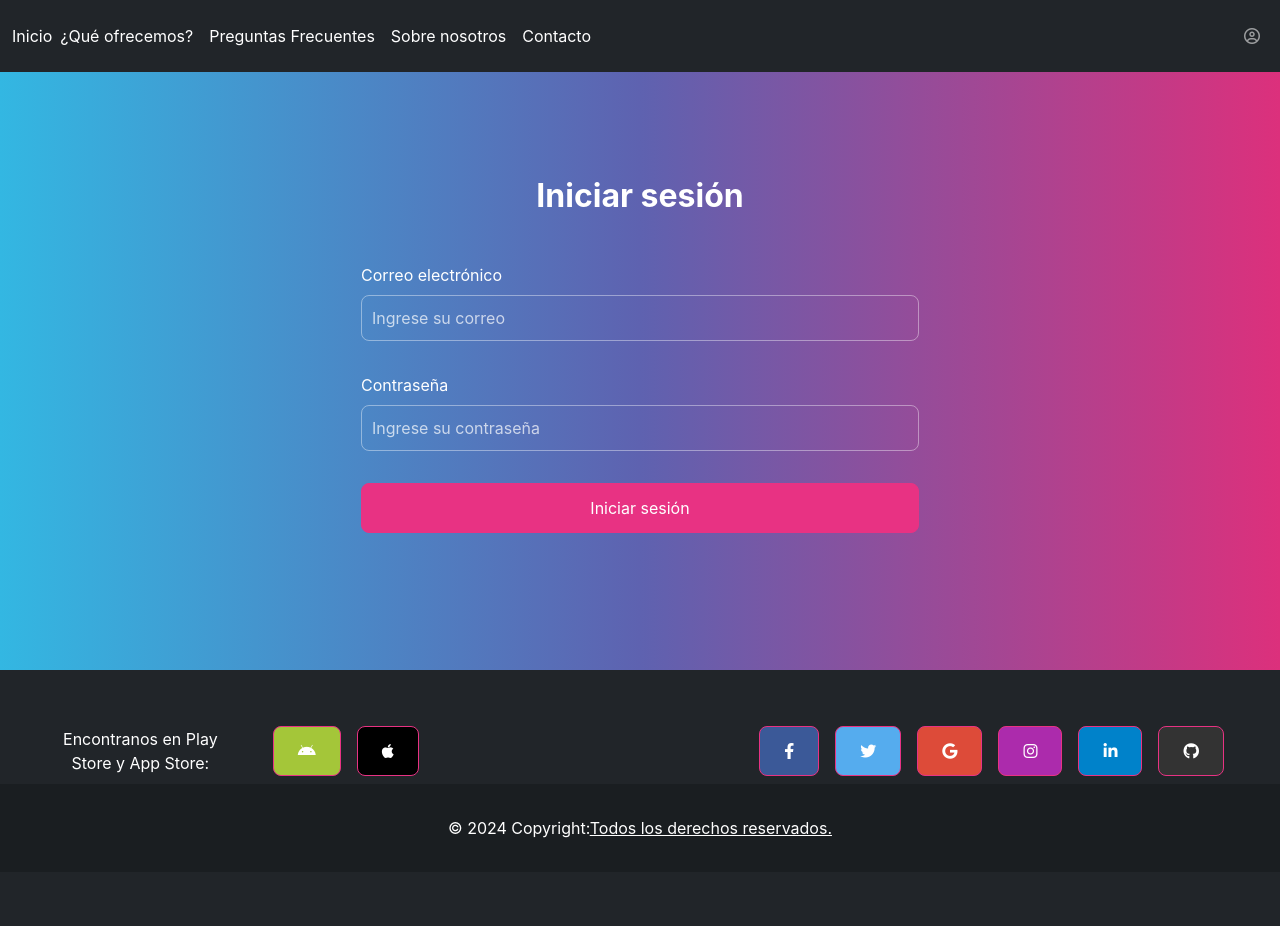
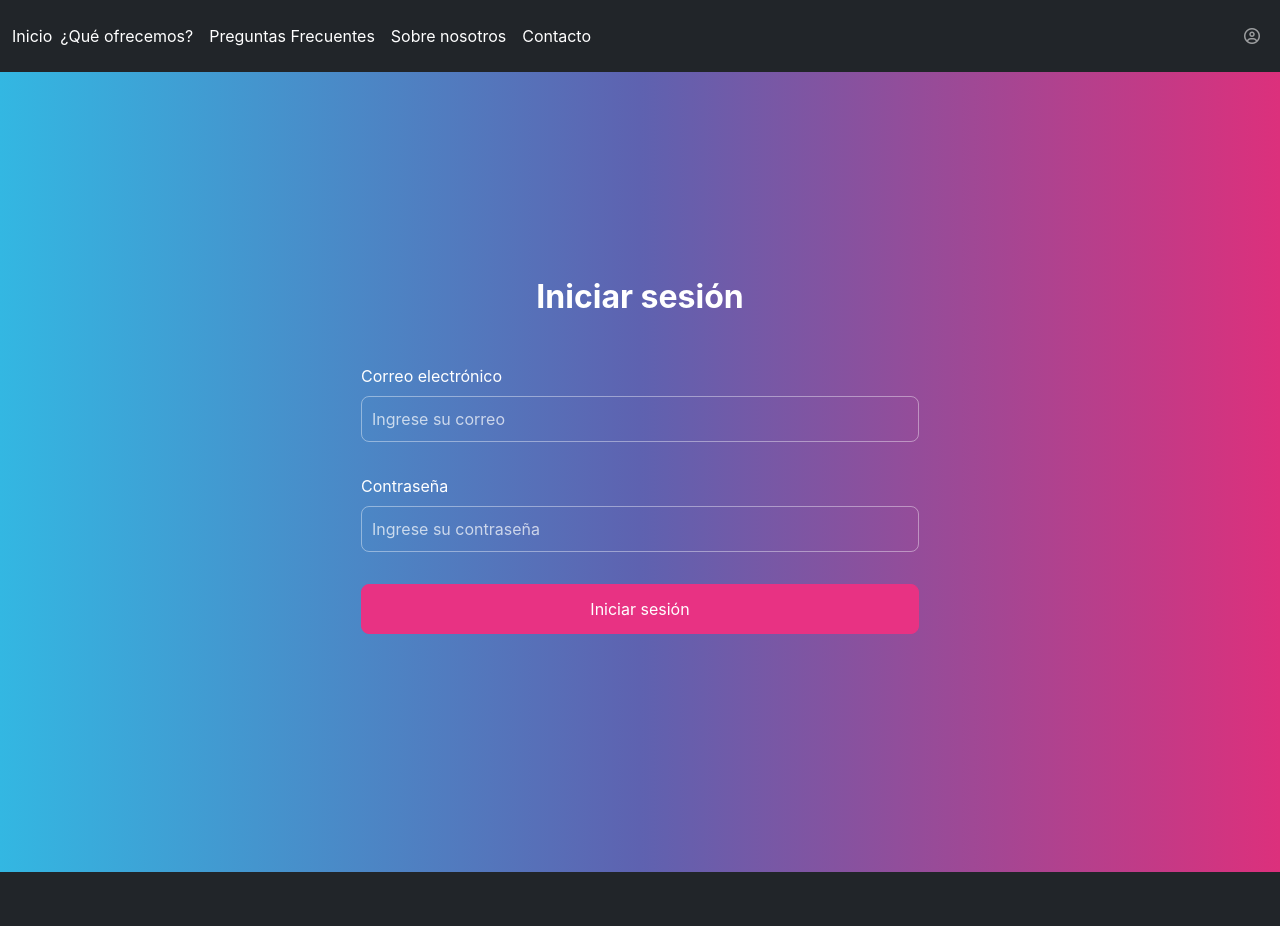
Before and after one commit to seezelop/React-nexoeducativo, a React (Create React App) app: page /login in a window 1280 px wide. Shown: the top 926 px of the page. Built offline with nearby package versions, Linux system fonts and the light colour scheme.

Commit message:
Corrijo duplicidad Footer

```diff
--- a/src/componentes/pages/Login.js
+++ b/src/componentes/pages/Login.js
@@ -3,7 +3,6 @@ import { auth, db } from '../../firebase';
 import { signInWithEmailAndPassword } from "firebase/auth";
 import { doc, getDoc } from "firebase/firestore";
 import { useNavigate } from 'react-router-dom'; // Importa useNavigate
-import Footer from '../templates/Footer';
 
 function Login() {
   const [email, setEmail] = useState('');
@@ -69,8 +68,7 @@ function Login() {
         </section>
       </section>
 
-      {/* Footer colocado al final */}
-      <Footer />
+
     </section>
   );
 }
```
